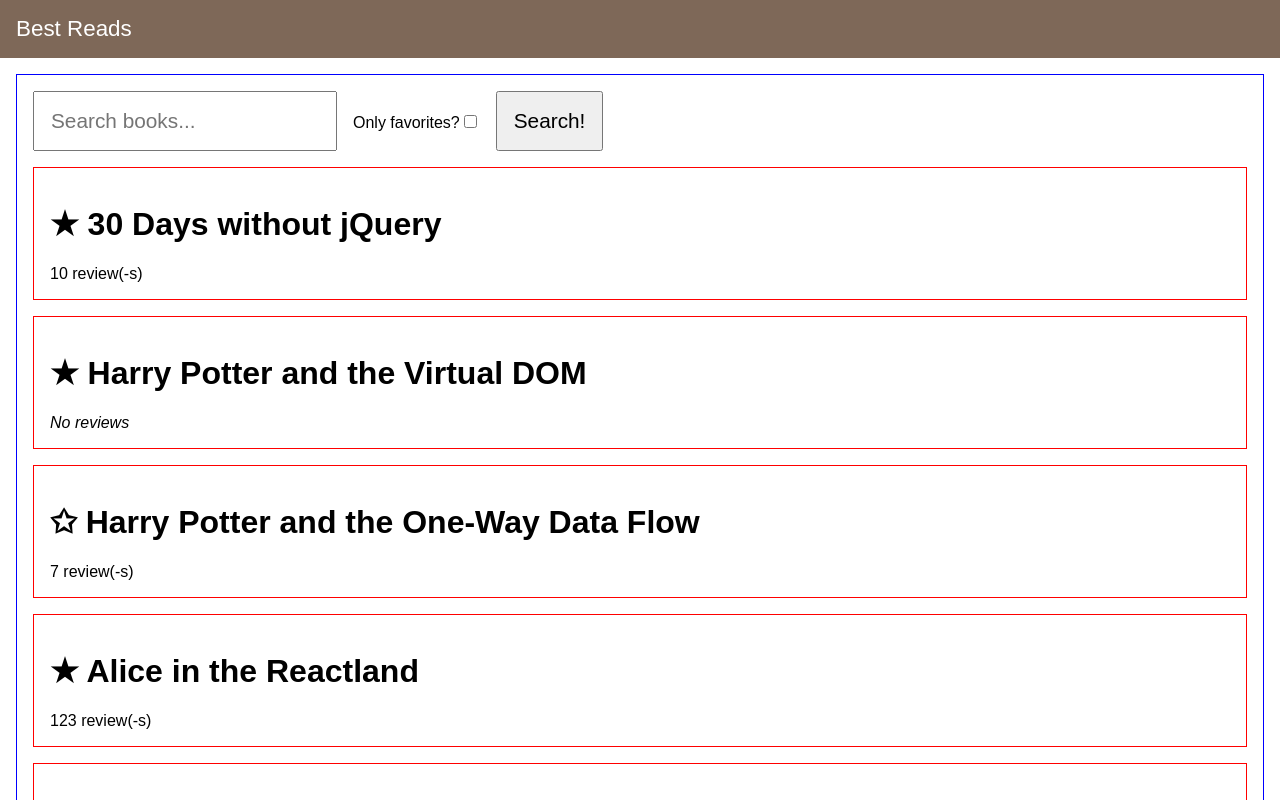
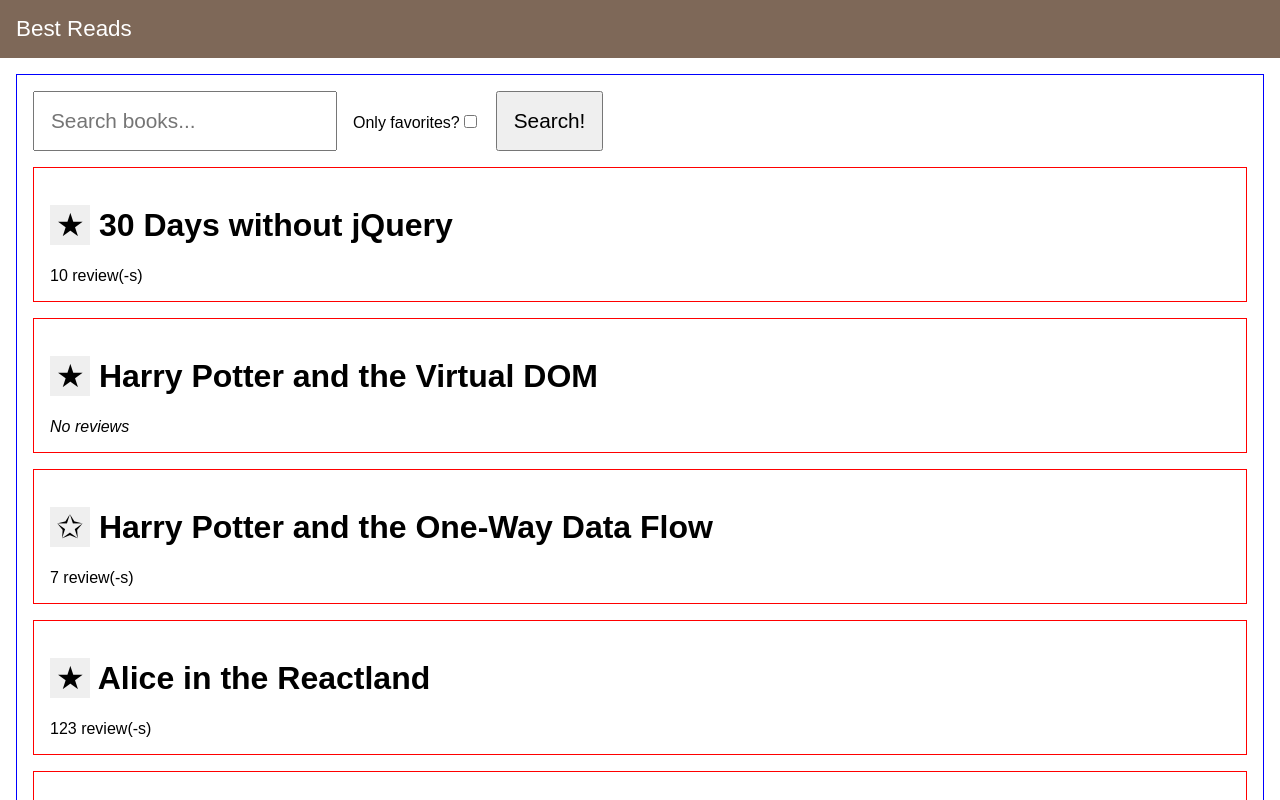
Before and after one commit to dmitru/react-workshop-v1, a React (Create React App) app: page / in a window 1280 px wide. Shown: the top 800 px of the page. Built offline with nearby package versions, Linux system fonts and the light colour scheme.

Commit message:
Store books in App, update books data on favorite button click

```diff
--- a/src/App.js
+++ b/src/App.js
@@ -16,10 +16,38 @@ function AppLayout({ children }) {
 }
 
 class App extends Component {
+  constructor(props) {
+    super(props);
+    this.state = {
+      books: BOOKS,
+    };
+
+    this.handleBookFavoriteClick = this.handleBookFavoriteClick.bind(this);
+  }
+
+  handleBookFavoriteClick(bookId) {
+    const updatedBooks = this.state.books.map(book => {
+      if (book.id !== bookId) {
+        return book;
+      }
+      return {
+        ...book,
+        isFavorite: !book.isFavorite,
+      };
+    });
+
+    this.setState({
+      books: updatedBooks,
+    });
+  }
+
   render() {
     return (
       <AppLayout>
-        <BookList books={BOOKS} />
+        <BookList
+          books={this.state.books}
+          onBookFavoriteClick={this.handleBookFavoriteClick}
+        />
       </AppLayout>
     );
   }
--- a/src/Book.css
+++ b/src/Book.css
@@ -3,3 +3,11 @@
   margin: 1rem 0;
   border: 1px solid red;
 }
+
+.FavoriteIconButton {
+  cursor: pointer;
+  border: none;
+  padding: none;
+  font-size: 2rem;
+  width: 40px;
+}
--- a/src/Book.js
+++ b/src/Book.js
@@ -3,12 +3,15 @@ import PropTypes from 'prop-types';
 
 import './Book.css';
 
-export default function Book({ title, reviews, isFavorite }) {
+export default function Book({ title, reviews, isFavorite, onFavoriteClick }) {
   const favoriteIcon = isFavorite ? '★' : '✩';
   return (
     <div className="Book">
       <h1>
-        {favoriteIcon} {title}
+        <button className="FavoriteIconButton" onClick={onFavoriteClick}>
+          {favoriteIcon}
+        </button>{' '}
+        {title}
       </h1>
       {reviews > 0 ? `${reviews} review(-s)` : <em>No reviews</em>}
     </div>
@@ -19,9 +22,11 @@ Book.propTypes = {
   title: PropTypes.string.isRequired,
   reviews: PropTypes.number,
   isFavorite: PropTypes.bool,
+  onFavoriteClick: PropTypes.func,
 };
 
 Book.defaultTypes = {
   reviews: 0,
   isFavorite: false,
+  onFavoriteClick: null,
 };
--- a/src/BookList.js
+++ b/src/BookList.js
@@ -13,10 +13,15 @@ export default class BookList extends Component {
     };
 
     this.handleFiltersChange = this.handleFiltersChange.bind(this);
+    this.handleBookFavoriteClick = this.handleBookFavoriteClick.bind(this);
   }
 
   handleFiltersChange(filters) {
     this.setState({ filters });
+  }
+
+  handleBookFavoriteClick(bookId) {
+    this.props.onBookFavoriteClick(bookId);
   }
 
   getFilteredBooks() {
@@ -54,6 +59,7 @@ export default class BookList extends Component {
               title={title}
               isFavorite={isFavorite}
               reviews={reviewsCount}
+              onFavoriteClick={() => this.handleBookFavoriteClick(id)}
             />
           )
         )}
@@ -72,6 +78,7 @@ BookList.propTypes = {
       isFavorite: PropTypes.bool.isRequired,
     })
   ),
+  onBookFavoriteClick: PropTypes.func.isRequired,
   showSearch: PropTypes.bool,
 };
 
```
